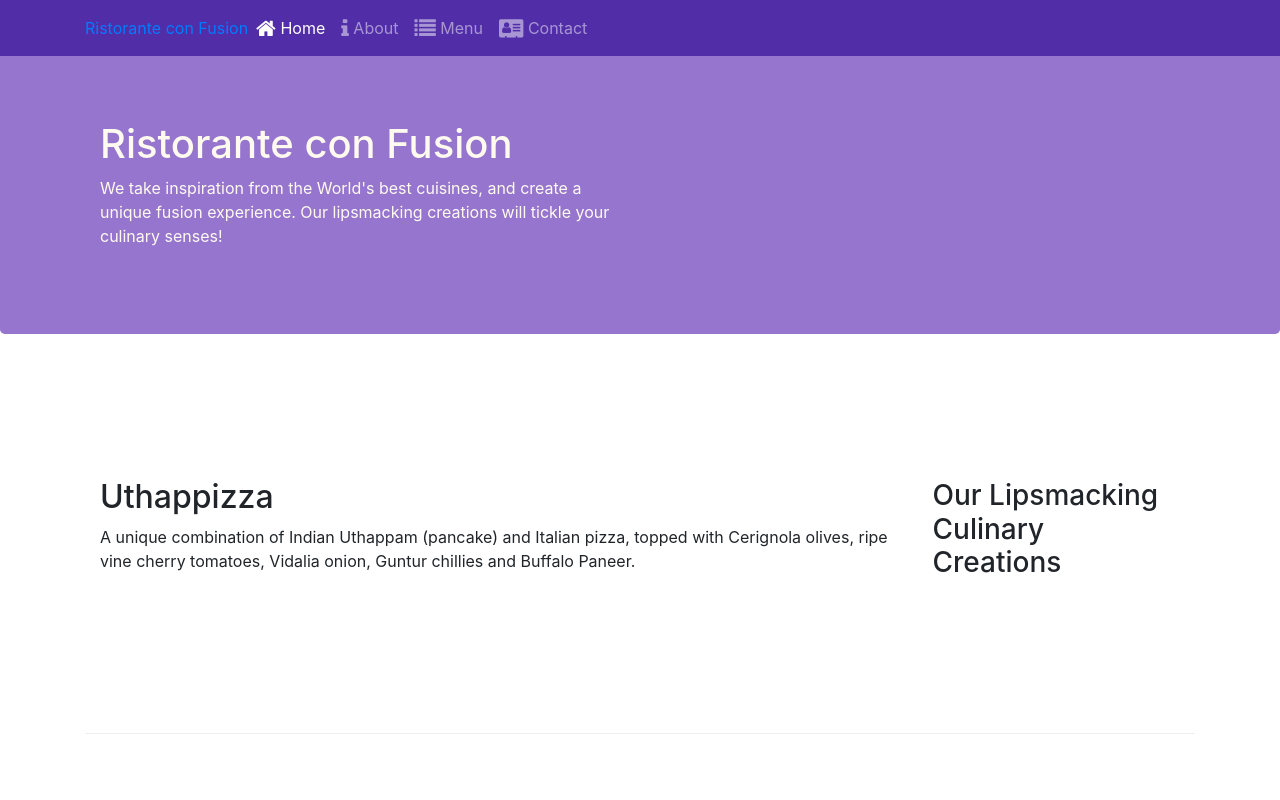
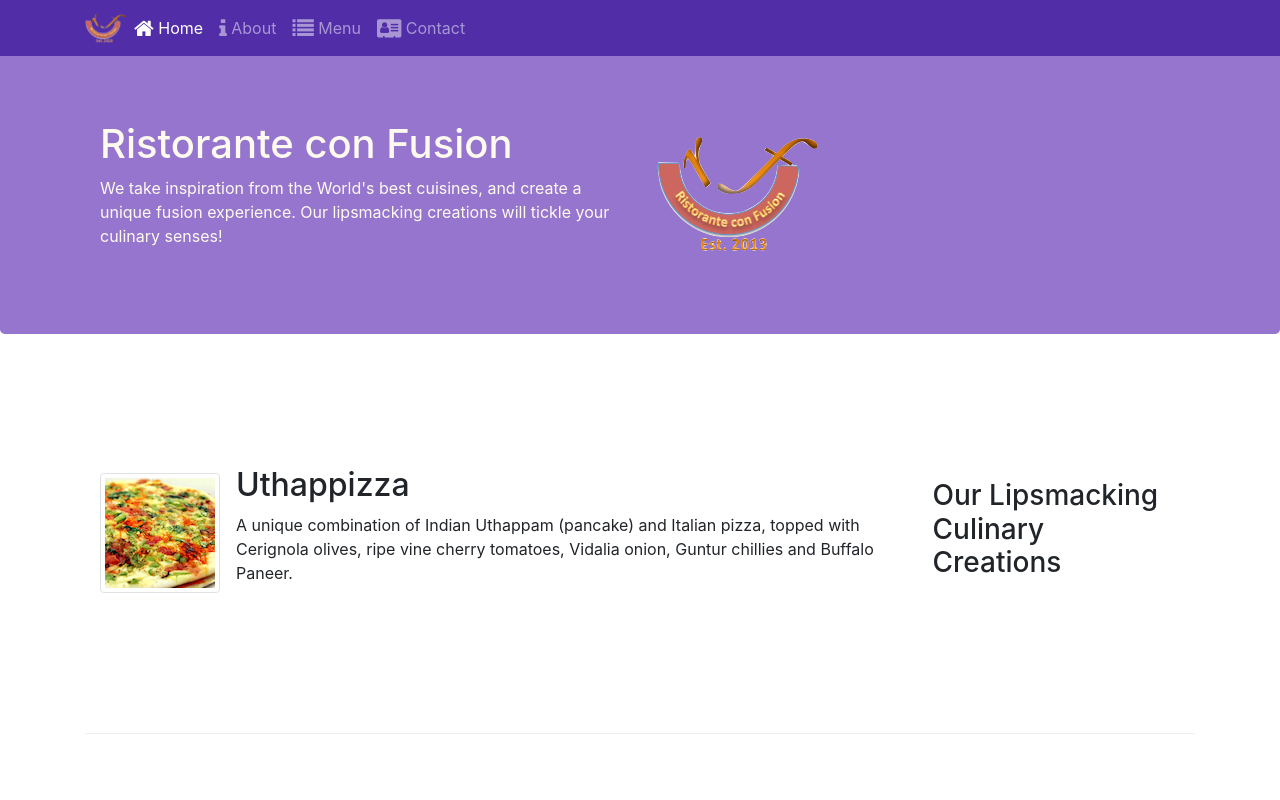
Before and after one commit to samialam8/boot-strap, a website: page index.html in a window 1280 px wide. Shown: the top 800 px of the page. Drawn offline with nearby package versions, Linux system fonts and the light colour scheme.

Commit message:
Images and media

```diff
--- a/index.html
+++ b/index.html
@@ -22,7 +22,7 @@
                <span class="navbar-toggler-icon"></span>
 
            </button>
-           <a class="navbar-band mr-auto" href="#">Ristorante con Fusion</a>
+           <a class="navbar-band mr-auto" href="#"><img src="img/logo.png" height="30" width="41"></a>
            <div class="collapse navbar-collapse" id="Navbar">
               <ul class="navbar-nav mr-auto">
                 <li class="nav-item active"><a class="nav-link" href="#"><span class="fa fa-home fa-lg"></span> Home</a></li>
@@ -41,7 +41,8 @@
                     <h1>Ristorante con Fusion</h1>
                     <p>We take inspiration from the World's best cuisines, and create a unique fusion experience. Our lipsmacking creations will tickle your culinary senses!</p>
                 </div>
-                <div class="col-12 col-sm">
+                <div class="col-12 col-sm align-self-center">
+                    <img src="img/logo.png" class="img-fluid">
                 </div>
             </div>
         </div>
@@ -53,8 +54,14 @@
                 <h3>Our Lipsmacking Culinary Creations</h3>
             </div>
             <div class="col col-sm order-sm-first col-md">
-                <h2>Uthappizza</h2>
-                <p class="d-none d-sm-block">A unique combination of Indian Uthappam (pancake) and Italian pizza, topped with Cerignola olives, ripe vine cherry tomatoes, Vidalia onion, Guntur chillies and Buffalo Paneer.</p>
+                <div class="media">
+                    <img class="d-flex mr-3 img-thumbnail align-self-center" src="img/uthappizza.png" alt="uthappizza">
+                    <div class="media-body">
+                        <h2 class="mt-0">Uthappizza</h2>
+                        <p class="d-none d-sm-block">A unique combination of Indian Uthappam (pancake) and Italian pizza, topped with Cerignola olives, ripe vine cherry tomatoes, Vidalia onion, Guntur chillies and Buffalo Paneer.</p>
+                    </div>
+                </div>
+
             </div>
         </div>
 
@@ -74,9 +81,15 @@
                 <h3>Meet our Culinary Specialists</h3>
             </div>
             <div class="col col-sm order-sm-first col-md">
-                <h2>Alberto Somayya</h2>
+                <div class="media">
+                    <img class="d-flex mr-3 img-thumbnail align-self-center" src="img/alberto.png" alt='alberto'>
+                    <div class="media-body">
+                        <h2 class="mt-0">Alberto Somayya</h2>
                 <h4>Executive Chef</h4>
                 <p class="d-none d-sm-block">Award winning three-star Michelin chef with wide International experience having worked closely with whos-who in the culinary world, he specializes in creating mouthwatering Indo-Italian fusion experiences. </p>
+                    </div>
+                </div>
+
             </div>
         </div>
     </div>
```
Also changed, not shown: aboutus.html (+3 -2 lines), contactus.html (+3 -2 lines), img/alberto.png (added), img/buffet.png (added), img/logo.png (added), img/uthappizza.png (added), 1 other file.
